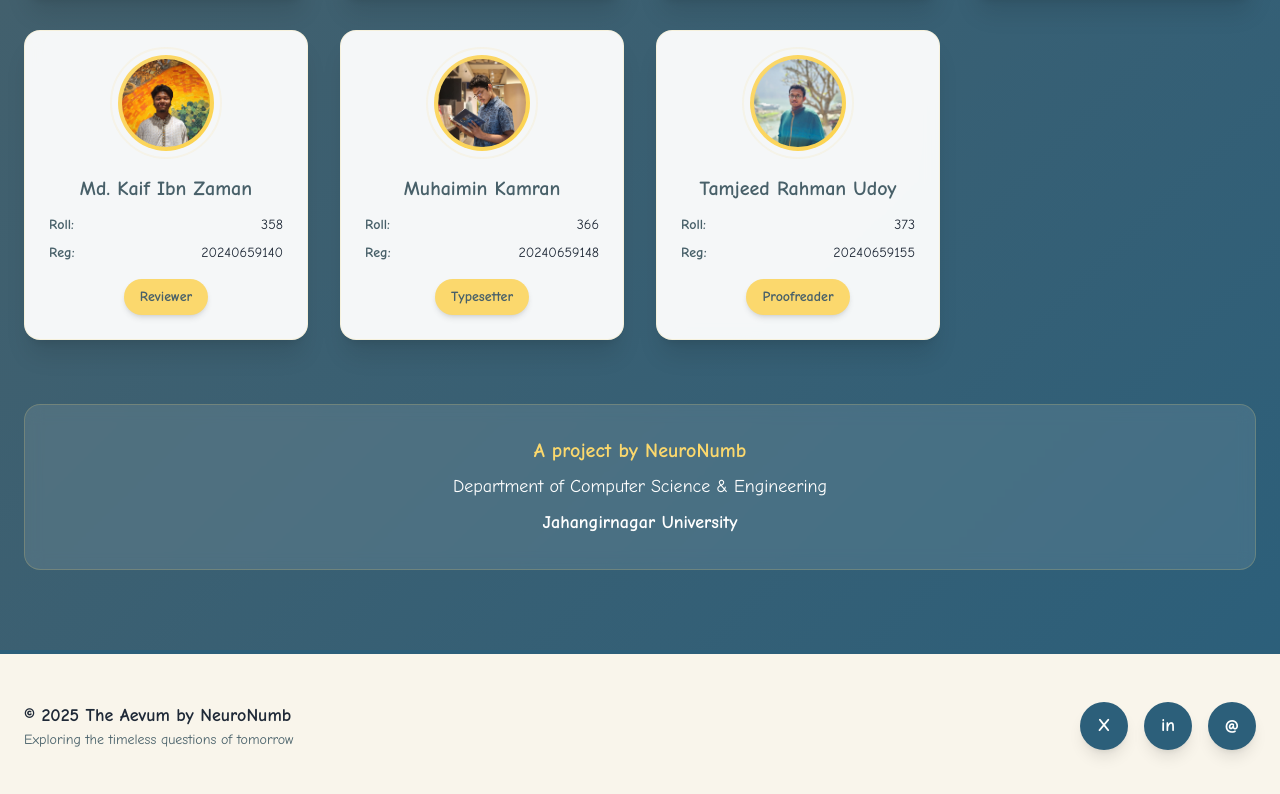
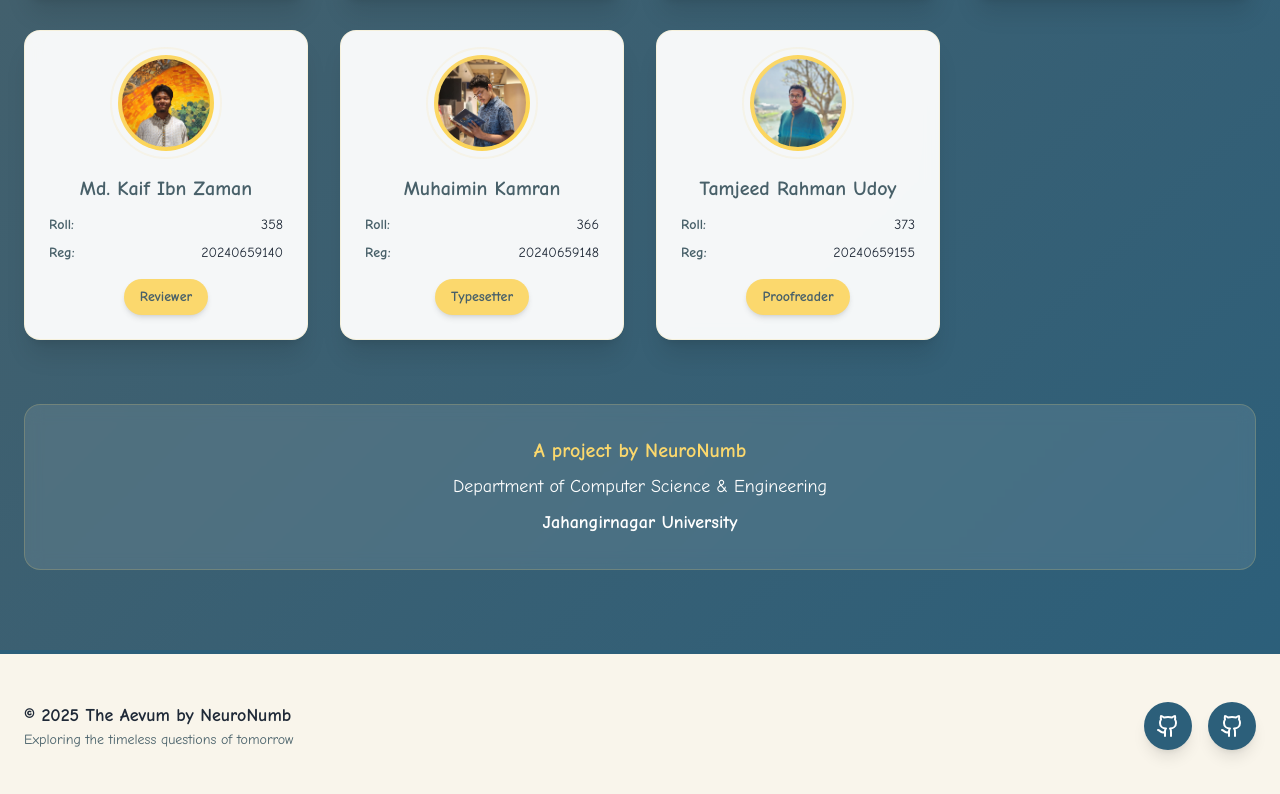
Before and after one commit to MdKaif2782/little-magazine-web, a Next.js app: page / in a window 1280 px wide. Shown: the part 3191-3985 px from the top of the page. Built offline with nearby package versions, Linux system fonts and the light colour scheme.

Commit message:
github redirection added

```diff
--- a/app/page.tsx
+++ b/app/page.tsx
@@ -3,7 +3,7 @@
 import { useState, useEffect } from "react"
 import Image from "next/image"
 import { useRouter } from "next/navigation"
-import { ChevronDown, ChevronUp } from "lucide-react"
+import { ChevronDown, ChevronUp, Github } from "lucide-react"
 
 // TypeScript Interfaces
 interface ArticleProps {
@@ -393,14 +393,19 @@
 
             {/* Social Media Icons */}
             <div className="flex space-x-4">
-              <button className="w-12 h-12 bg-[#2C5F7A] text-white rounded-full hover:bg-[#FBD86D] hover:text-[#1F2937] transition-all duration-300 hover:scale-110 flex items-center justify-center shadow-lg">
-                <span className="text-lg font-bold">X</span>
+              <button
+              onClick={() => {
+                window.open("https://github.com/MdKaif2782/little-maga-web", "_blank")
+              }}
+              className="w-12 h-12 bg-[#2C5F7A] text-white rounded-full hover:bg-[#FBD86D] hover:text-[#1F2937] transition-all duration-300 hover:scale-110 flex items-center justify-center shadow-lg">
+                <Github className="w-6 h-6" color="white" />
               </button>
-              <button className="w-12 h-12 bg-[#2C5F7A] text-white rounded-full hover:bg-[#FBD86D] hover:text-[#1F2937] transition-all duration-300 hover:scale-110 flex items-center justify-center shadow-lg">
-                <span className="text-lg font-bold">in</span>
-              </button>
-              <button className="w-12 h-12 bg-[#2C5F7A] text-white rounded-full hover:bg-[#FBD86D] hover:text-[#1F2937] transition-all duration-300 hover:scale-110 flex items-center justify-center shadow-lg">
-                <span className="text-lg font-bold">@</span>
+              <button
+              onClick={() => {
+                window.open("https://github.com/MdKaif2782/chotto-magazine", "_blank")
+              }}
+               className="w-12 h-12 bg-[#2C5F7A] text-white rounded-full hover:bg-[#FBD86D] hover:text-[#1F2937] transition-all duration-300 hover:scale-110 flex items-center justify-center shadow-lg">
+                <Github className="w-6 h-6" color="white" />
               </button>
             </div>
           </div>
```
